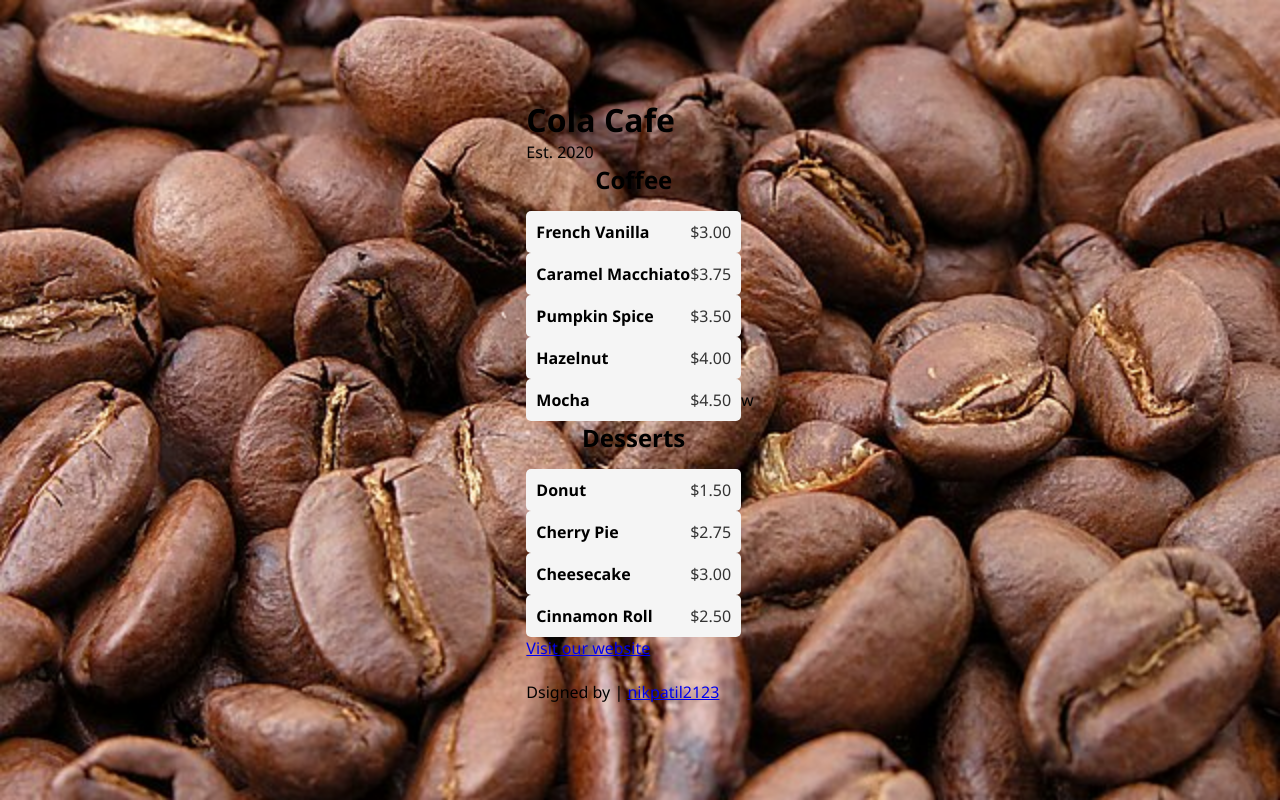
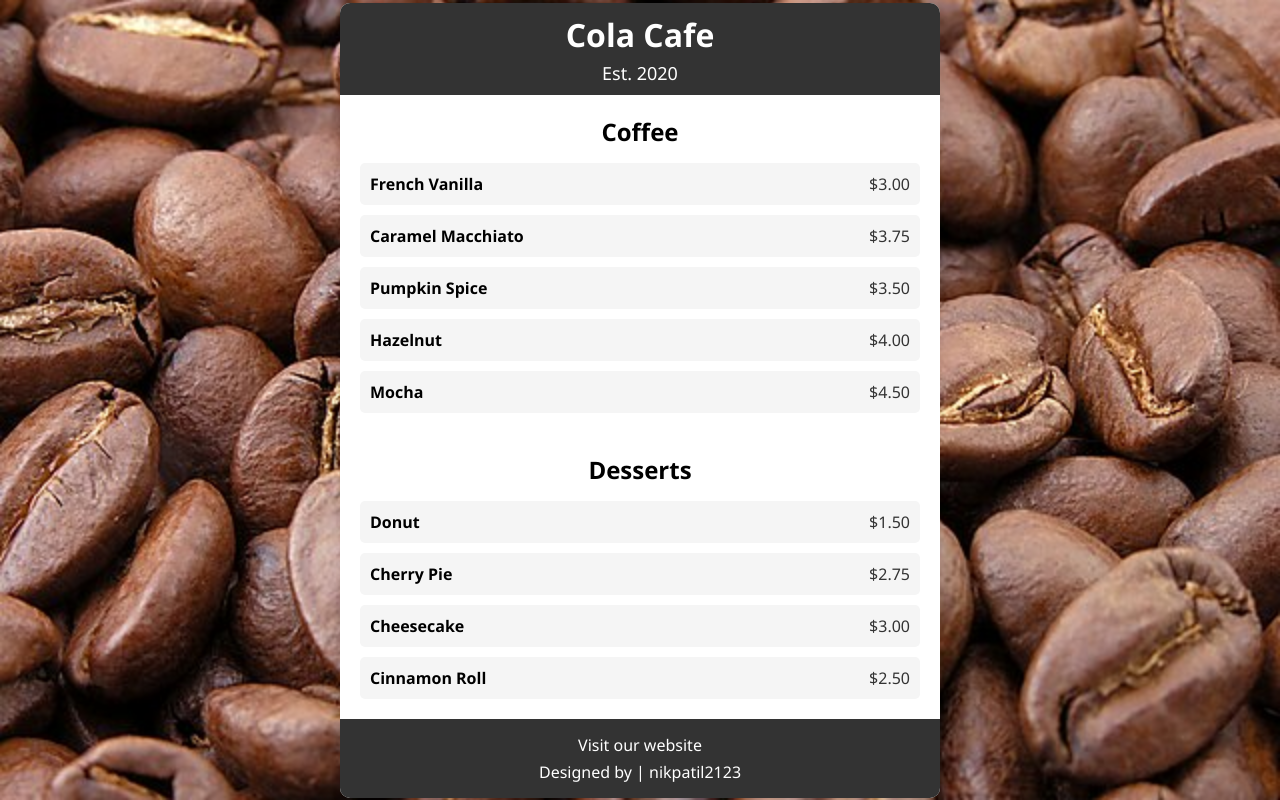
Before and after one commit to nikpatil2123/cafe-menu, a plain HTML site: page index.html in a window 1280 px wide. Drawn offline with Linux system fonts and the light colour scheme.

Commit message:
Update index.html

```diff
--- a/index.html
+++ b/index.html
@@ -3,19 +3,19 @@
 <head>
   <meta charset="UTF-8">
   <meta name="viewport" content="width=device-width, initial-scale=1.0">
-  <title>Camper Cafe Menu</title>
+  <title>Cola Cafe Menu</title>
   <link rel="stylesheet" href="styles.css">
 </head>
 <body>
-  <div class="menu-container">
-    <header>
-      <h1 class="menu-title">Cola Cafe</h1>
-      <p class="menu-subtitle">Est. 2020</p>
+  <div class="container">
+    <header class="header">
+      <h1 class="title">Cola Cafe</h1>
+      <p class="subtitle">Est. 2020</p>
     </header>
 
-    <section class="menu-section">
-      <h2 class="section-title"><center>Coffee</h2></center>
-      <div class="menu-items">
+    <section class="section">
+      <h2 class="section-title">Coffee</h2>
+      <div class="menu">
         <div class="menu-item">
           <span class="item-name">French Vanilla</span>
           <span class="item-price">$3.00</span>
@@ -39,9 +39,9 @@
       </div>
     </section>
 
-    <section class="menu-section">
-      <h2 class="section-title"><center>Desserts</h2></center>
-      <div class="menu-items">
+    <section class="section">
+      <h2 class="section-title">Desserts</h2>
+      <div class="menu">
         <div class="menu-item">
           <span class="item-name">Donut</span>
           <span class="item-price">$1.50</span>
@@ -61,11 +61,10 @@
       </div>
     </section>
 
-    <footer>
-      <p><a href="https://nikpatil2123.github.io/Portfolio/">Visit our website</p></a>
-      <br>
-      <p>Dsigned by | <a href="https://github.com/nikpatil2123?tab=repositories">nikpatil2123</p></a>
+    <footer class="footer">
+      <p><a href="https://nikpatil2123.github.io/Portfolio/">Visit our website</a></p>
+      <p>Designed by | nikpatil2123</p>
     </footer>
   </div>
 </body>
-</html>w
+</html>
```
